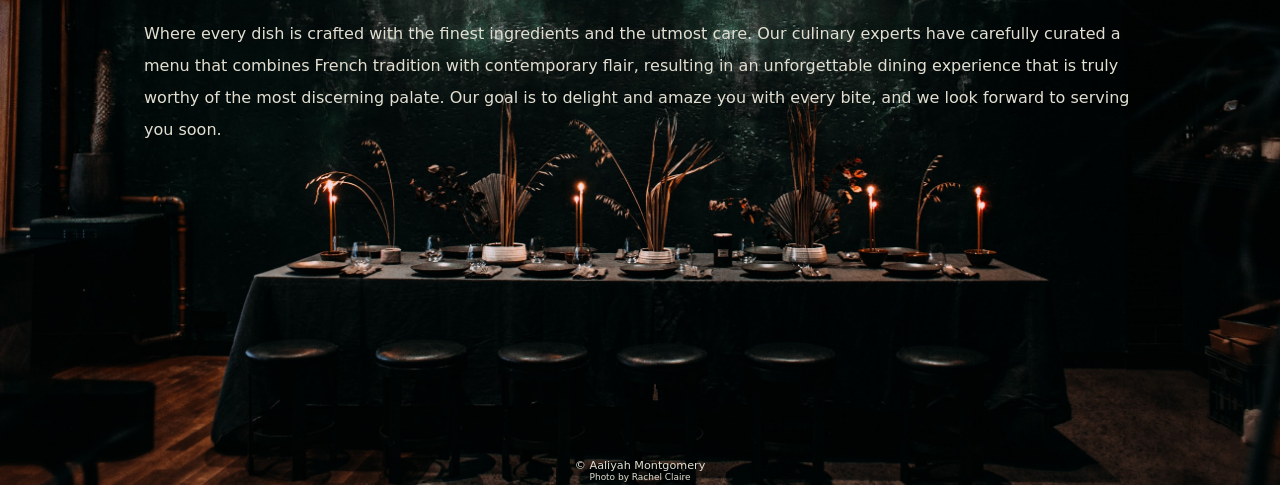
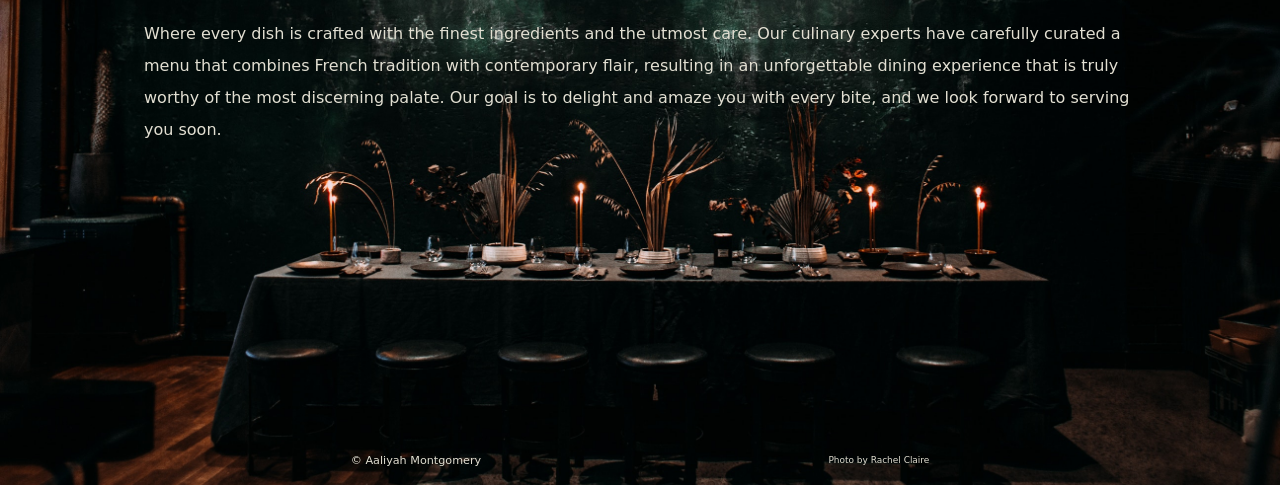
Before and after one commit to Aaliyah1699/restaurant-page, a website built with webpack: page dist/index.html in a window 1280 px wide. Shown: the part 315-800 px from the top of the page. Built offline with nearby package versions, Linux system fonts and the light colour scheme; a web font is replaced by a local one.

Commit message:
footer display flex

```diff
--- a/src/style.css
+++ b/src/style.css
@@ -124,9 +124,13 @@ footer {
   background-color: transparent;
   color: #e2dfd2;
   text-align: center;
-  font-size: .7em;
+  font-size: 0.7em;
   padding: 0.3em;
   font-family: 'Castoro Titling', cursive, fantasy;
+  display: flex;
+  align-items: center;
+  justify-content: space-evenly;
+  height: 50px;
 }
 a.creditLink {
   color: #e2dfd2;
```
